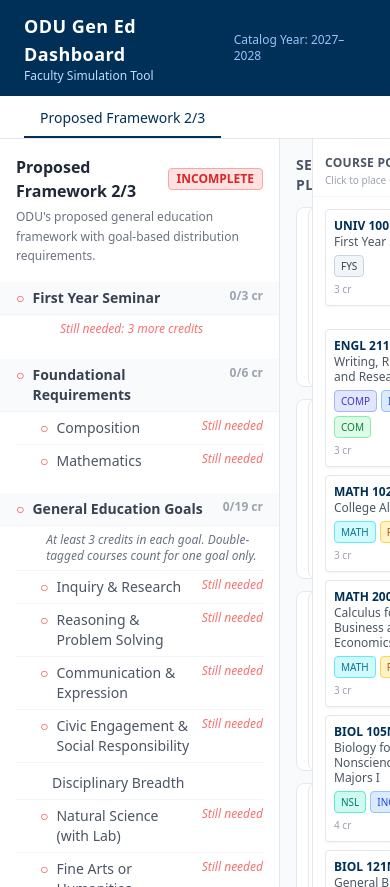
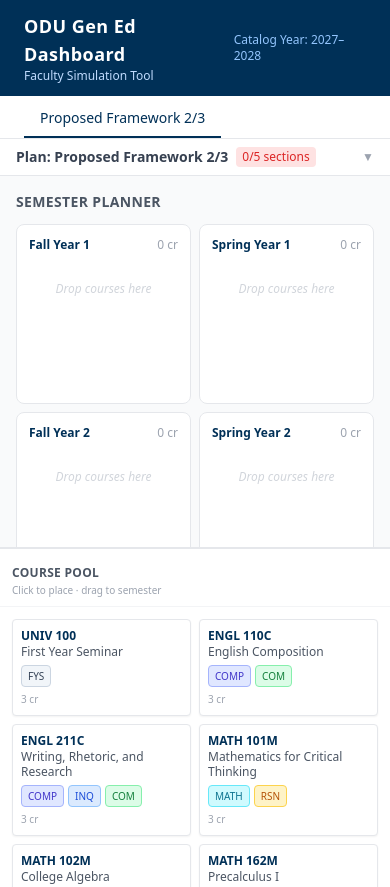
Before and after one commit to mgrau/gen-ed-dashboard, a Svelte app: page / in a window 390 px wide. Built offline with nearby package versions, Linux system fonts and the light colour scheme.

Commit message:
add mobile layout

```diff
--- a/src/App.svelte
+++ b/src/App.svelte
@@ -28,6 +28,10 @@
   $: pool = allCourses.courses.filter(c => !placedIds.has(c.id))
   $: evaluation = evaluate(activeFramework, placedCourses)
 
+  let planOpen = false
+  $: totalSections = activeFramework.sections?.length ?? 0
+  $: satisfiedSections = Object.values(evaluation.sections).filter(s => s?.satisfied).length
+
   /** Add a course to the first semester with fewer than 12 credits */
   function addToFirstAvailable(course) {
     semesters.update(s => {
@@ -35,7 +39,6 @@
         (s[label] ?? []).reduce((sum, c) => sum + c.credits, 0) < 12
       )
       if (target) {
-        // Remove from wherever it currently is
         for (const key of Object.keys(s)) {
           s[key] = s[key].filter(c => c.id !== course.id)
         }
@@ -56,20 +59,49 @@
 
 <FrameworkTabs {frameworks} bind:activeIndex={activeFrameworkIndex} />
 
-<main class="flex h-[calc(100vh-96px)] overflow-hidden">
-  <!-- Left: Requirements Tracker -->
-  <aside class="w-[360px] min-w-[280px] border-r border-gray-200 overflow-y-auto bg-white">
+<main class="flex flex-col md:flex-row overflow-hidden" style="height: calc(100vh - 96px)">
+
+  <!-- Mobile: collapsible Plan dropdown -->
+  <div class="md:hidden shrink-0 bg-white border-b border-gray-200">
+    <!-- svelte-ignore a11y-click-events-have-key-events -->
+    <div
+      class="px-4 py-2 flex items-center justify-between cursor-pointer select-none"
+      on:click={() => planOpen = !planOpen}
+    >
+      <div class="flex items-center gap-2 min-w-0">
+        <span class="text-sm font-semibold text-gray-700 truncate">Plan: {activeFramework.name}</span>
+        <span class="shrink-0 text-xs px-1.5 py-0.5 rounded font-medium {evaluation.satisfied ? 'bg-green-100 text-green-700' : 'bg-red-100 text-red-600'}">
+          {satisfiedSections}/{totalSections} sections
+        </span>
+        {#if !evaluation.satisfied}
+          <span class="shrink-0 text-xs text-gray-400 hidden sm:inline">· {placedCourses.length} courses placed</span>
+        {/if}
+      </div>
+      <span class="ml-2 text-gray-400 text-xs">{planOpen ? '▲' : '▼'}</span>
+    </div>
+    {#if planOpen}
+      <div class="border-t border-gray-100 overflow-y-auto max-h-56">
+        <RequirementsTracker framework={activeFramework} {evaluation} />
+      </div>
+    {/if}
+  </div>
+
+  <!-- Desktop: left aside -->
+  <aside class="hidden md:block w-[360px] min-w-[280px] shrink-0 border-r border-gray-200 overflow-y-auto bg-white">
     <RequirementsTracker framework={activeFramework} {evaluation} />
   </aside>
 
-  <!-- Center: Semester Planner -->
-  <section class="flex-1 overflow-y-auto p-4">
+  <!-- Center + right on desktop / stacked on mobile -->
+  <div class="flex-1 min-h-0 flex flex-col md:flex-row overflow-hidden">
+
+    <!-- Semester Planner: top half on mobile, center on desktop -->
+    <section class="flex-1 min-h-0 overflow-y-auto p-4 border-b md:border-b-0 border-gray-200">
       <SemesterPlanner {semesterLabels} {semesters} {addToFirstAvailable} />
     </section>
 
-  <!-- Right: Course Pool -->
-  <aside class="w-[380px] min-w-[300px] border-l border-gray-200 overflow-y-auto bg-white flex flex-col">
-    <div class="px-3 pt-4 pb-2 border-b border-gray-100">
+    <!-- Course Pool: bottom half on mobile, right aside on desktop -->
+    <aside class="flex-1 min-h-0 md:flex-none md:w-[380px] md:min-w-[300px] border-t md:border-t-0 md:border-l border-gray-200 overflow-y-auto bg-white flex flex-col">
+      <div class="px-3 pt-4 pb-2 border-b border-gray-100 shrink-0">
         <h2 class="text-xs font-semibold text-gray-600 uppercase tracking-wide">Course Pool</h2>
         <p class="text-[10px] text-gray-400 mt-0.5">Click to place · drag to semester</p>
       </div>
@@ -88,4 +120,6 @@
         {/if}
       </div>
     </aside>
+
+  </div>
 </main>
--- a/src/components/SemesterPlanner.svelte
+++ b/src/components/SemesterPlanner.svelte
@@ -43,7 +43,7 @@
 
 <div>
   <h2 class="text-sm font-semibold text-gray-600 mb-3 uppercase tracking-wide">Semester Planner</h2>
-  <div class="grid grid-cols-2 gap-3 lg:grid-cols-4">
+  <div class="grid grid-cols-2 gap-2 lg:grid-cols-4">
     {#each semesterLabels as label}
       {@const courses = $semesters[label] ?? []}
       {@const credits = courses.reduce((s, c) => s + c.credits, 0)}
```
Lines whose indentation alone changed are shown as unchanged.
